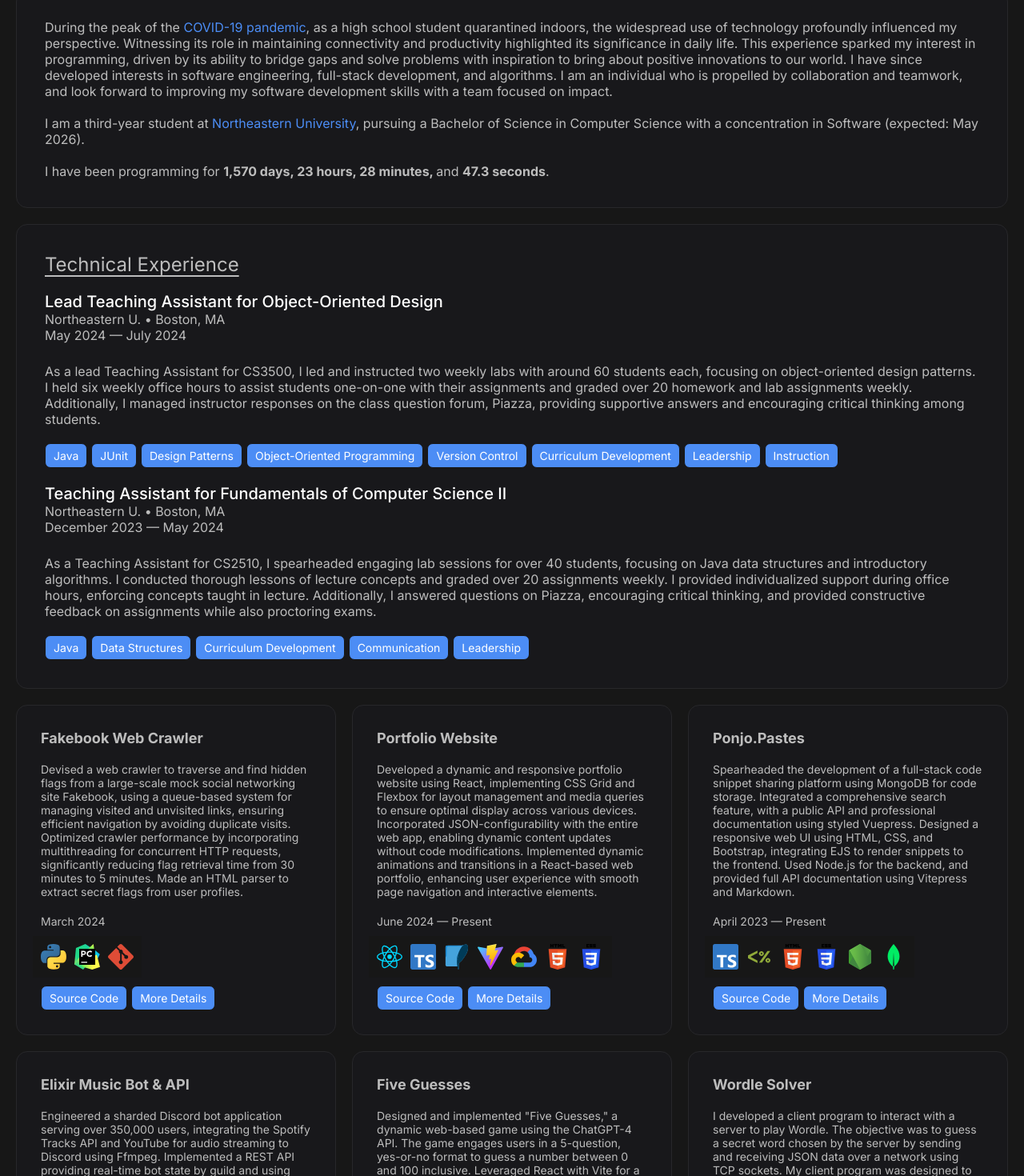
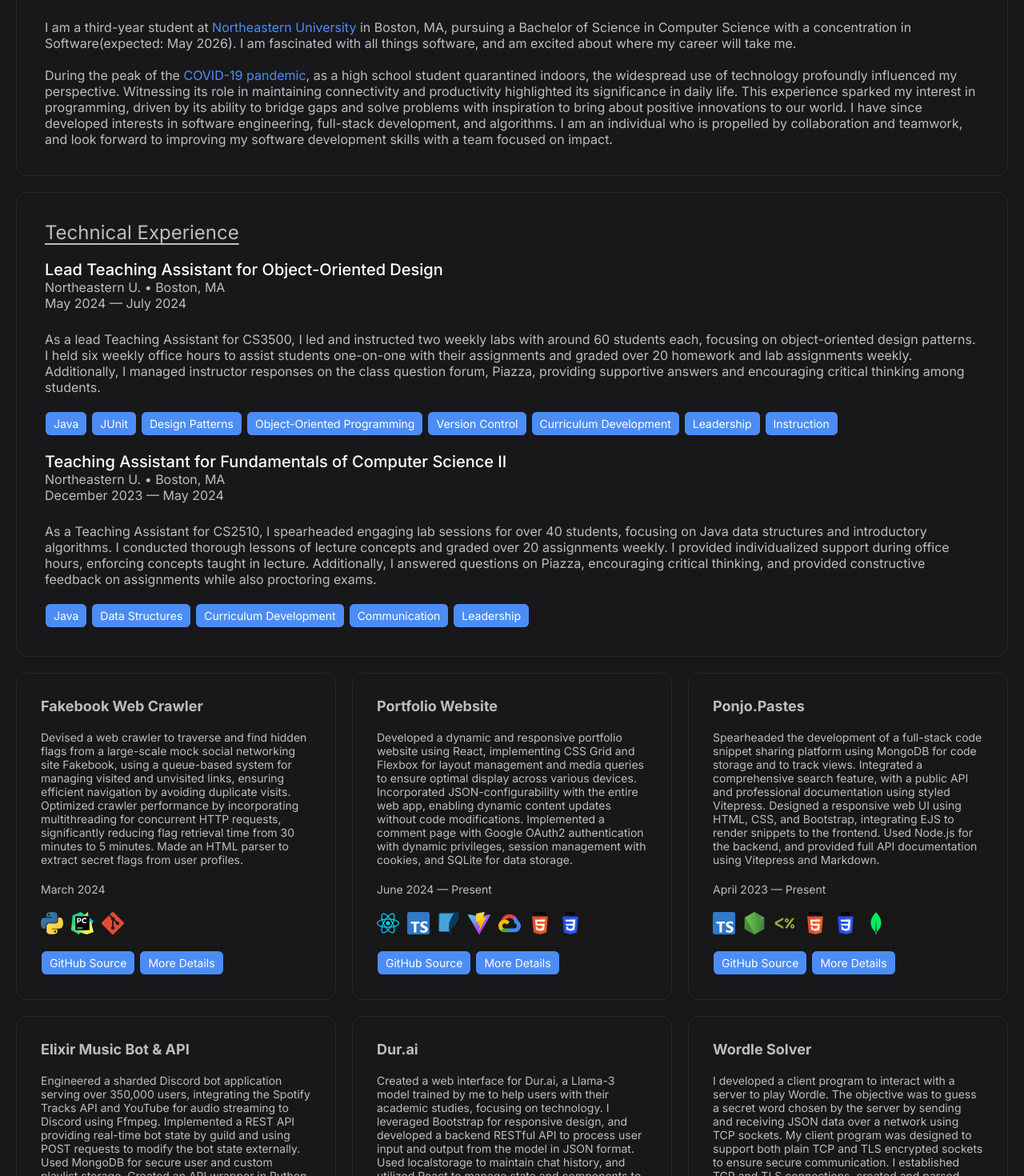
Before and after one commit to Benjaspet/portfolio-react, a React (Vite) app: page / in a window 1280 px wide. Shown: the part 494-1964 px from the top of the page at 80% size. Built offline with nearby package versions, Linux system fonts and the light colour scheme.

Commit message:
feat: project descriptions, change button labels, media queries

```diff
--- a/config/config.json
+++ b/config/config.json
@@ -113,10 +113,11 @@
       "Node.js",
       "Express.js",
       "MongoDB",
-      "Swift",
+      "Vite.js",
       "Git",
       "Docker",
       "AWS",
+      "Google Cloud",
       "Tailwind",
       "Bootstrap",
       "Flask",
@@ -168,7 +169,7 @@
     },
     {
       "name": "Portfolio Website",
-      "description": "Developed a dynamic and responsive portfolio website using React, implementing CSS Grid and Flexbox for layout management and media queries to ensure optimal display across various devices. Incorporated JSON-configurability with the entire web app, enabling dynamic content updates without code modifications. Implemented dynamic animations and transitions in a React-based web portfolio, enhancing user experience with smooth page navigation and interactive elements.",
+      "description": "Developed a dynamic and responsive portfolio website using React, implementing CSS Grid and Flexbox for layout management and media queries to ensure optimal display across various devices. Incorporated JSON-configurability with the entire web app, enabling dynamic content updates without code modifications. Implemented a comment page with Google OAuth2 authentication with dynamic privileges, session management with cookies, and SQLite for data storage.",
       "skills": [
         "React",
         "TypeScript",
@@ -184,13 +185,13 @@
     },
     {
       "name": "Ponjo.Pastes",
-      "description": "Spearheaded the development of a full-stack code snippet sharing platform using MongoDB for code storage. Integrated a comprehensive search feature, with a public API and professional documentation using styled Vuepress. Designed a responsive web UI using HTML, CSS, and Bootstrap, integrating EJS to render snippets to the frontend. Used Node.js for the backend, and provided full API documentation using Vitepress and Markdown.",
+      "description": "Spearheaded the development of a full-stack code snippet sharing platform using MongoDB for code storage and to track views. Integrated a comprehensive search feature, with a public API and professional documentation using styled Vitepress. Designed a responsive web UI using HTML, CSS, and Bootstrap, integrating EJS to render snippets to the frontend. Used Node.js for the backend, and provided full API documentation using Vitepress and Markdown.",
       "skills": [
         "TypeScript",
+        "Nodejs",
         "EJS",
         "HTML-5",
         "CSS-3",
-        "Nodejs",
         "MongoDB"
       ],
       "duration": "April 2023 — Present",
@@ -212,8 +213,8 @@
       "detailRoute": "https://docs.benpetrillo.dev"
     },
     {
-      "name": "Five Guesses",
-      "description": "Designed and implemented \"Five Guesses,\" a dynamic web-based game using the ChatGPT-4 API. The game engages users in a 5-question, yes-or-no format to guess a number between 0 and 100 inclusive. Leveraged React with Vite for a fast and efficient development experience, and employed useState for state management and localStorage for persistent user data. Leveraged Bootstrap for responsive design smooth user experience.",
+      "name": "Dur.ai",
+      "description": "Created a web interface for Dur.ai, a Llama-3 model trained by me to help users with their academic studies, focusing on technology. I leveraged Bootstrap for responsive design, and developed a backend RESTful API to process user input and output from the model in JSON format. Used localstorage to maintain chat history, and utilized React to manage state and components to update the UI dynamically, providing a professional, modern, and seamless user experience.",
       "skills": [
         "React",
         "TypeScript",
@@ -239,7 +240,7 @@
     },
     {
       "name": "Hexagonal Reversi",
-      "description": "Designed and implemented Orthello using Java, incorporating a hexagonal grid to enhance strategic complexity and employing Swing for the GUI and JUnit for testing. Utilized the Model-View-Controller, Strategy, Observer, Adapter, and Factory patterns to structure game architecture. Created AI strategies that enabled different difficulty levels through sophisticated move-selection algorithms.",
+      "description": "Designed and implemented Orthello using Java, incorporating a hexagonal grid to enhance strategic complexity and employing Swing for the GUI and JUnit for testing. Utilized the Model-View-Controller, Strategy, Observer, Adapter, and Factory patterns to structure game architecture. Created AI strategies that enabled different difficulty levels through move-selection algorithms.",
       "skills": [
         "Java",
         "JUnit",
@@ -263,7 +264,7 @@
     },
     {
       "name": "Helios Practice",
-      "description": "Designed a distributed network core for a Minecraft: Bedrock Edition player-versus-player server network. Spearheaded development of an anti-cheat system for the network. Used 3D vectors and movement simulations to flag suspicious movement and range, while preventing autoclicking software by analyzing player latency and clicking patterns. Utilized MySQL to store player data.",
+      "description": "Designed a distributed network core for a Minecraft: Bedrock Edition player-versus-player server network. Spearheaded development of an anti-cheat system for the network. Used 3D vectors and movement simulations to flag suspicious movement and range, while preventing autoclicking software by analyzing player latency and clicking patterns. Utilized MySQL to store player data, and Docker for deployment.",
       "skills": [
         "PHP",
         "Docker",
--- a/src/frontend/components/AboutMe.tsx
+++ b/src/frontend/components/AboutMe.tsx
@@ -17,7 +17,6 @@
 import React, {ReactElement} from "react";
 
 import config from "../../../config/config.json";
-import ElapsedTime from "./ElapsedTime.tsx";
 
 import "../css/About.css";
 import "../css/Boilerplate.css";
@@ -42,6 +41,7 @@ const AboutMe: React.FC = () => {
         name,
         major,
         degree,
+        location,
         graduation,
         concentration,
         url
@@ -58,6 +58,12 @@ const AboutMe: React.FC = () => {
             <div className={"text"}>
                 <div className={"info"}>
                     <p>
+                        I am a third-year student at {neuLink} in {location}, pursuing
+                        a {degree} in {major} with a concentration in {concentration}
+                        (expected: {graduation}). I am fascinated with all things
+                        software, and am excited about where my career will take me.
+                    </p>
+                    <p>
                         During the peak of the {covidLink}, as a high school student quarantined
                         indoors, the widespread use of technology profoundly influenced my
                         perspective. Witnessing its role in maintaining connectivity and
@@ -71,11 +77,6 @@ const AboutMe: React.FC = () => {
                         collaboration and teamwork, and look forward to improving my software
                         development skills with a team focused on impact.
                     </p>
-                    <p>
-                        I am a third-year student at {neuLink}, pursuing
-                        a {degree} in {major} with a concentration in {concentration} (expected: {graduation}).
-                    </p>
-                    <ElapsedTime/>
                 </div>
             </div>
         </div>
--- a/src/frontend/components/ElapsedTime.tsx
+++ /dev/null
@@ -1,59 +0,0 @@
-/*
- * Copyright © 2024 Ben Petrillo. All rights reserved.
- *
- * THE SOFTWARE IS PROVIDED "AS IS", WITHOUT WARRANTY OF ANY KIND,
- * EXPRESS OR IMPLIED, INCLUDING BUT NOT LIMITED TO THE WARRANTIES
- * OF MERCHANTABILITY, FITNESS FOR A PARTICULAR PURPOSE AND
- * NONINFRINGEMENT. IN NO EVENT SHALL THE AUTHORS OR COPYRIGHT
- * HOLDERS BE LIABLE FOR ANY CLAIM, DAMAGES OR OTHER LIABILITY,
- * WHETHER IN AN ACTION OF CONTRACT, TORT OR OTHERWISE, ARISING
- * FROM, OUT OF OR IN CONNECTION WITH THE SOFTWARE OR THE USE
- * OR OTHER DEALINGS IN THE SOFTWARE.
- *
- * All portions of this software are available for public use,
- * provided that credit is given to the original author(s).
- */
-
-import React, { useState, useEffect } from "react";
-
-const ElapsedTime: React.FC = () => {
-
-    const specificDate: Date = new Date('March 11, 2020 04:26:00');
-    const [elapsedTime, setElapsedTime] = useState(calculateElapsedTime());
-
-    useEffect(() => {
-        const interval: NodeJS.Timeout = setInterval(() => {
-            setElapsedTime(calculateElapsedTime());
-        }, 10);
-        return () => clearInterval(interval);
-    });
-
-    function calculateElapsedTime() {
-        const now: Date = new Date();
-        const elapsedMs: number = now.getTime() - specificDate.getTime();
-        const elapsed = {
-            days: Math.floor(elapsedMs / (1000 * 60 * 60 * 24)),
-            hours: Math.floor((elapsedMs % (1000 * 60 * 60 * 24)) / (1000 * 60 * 60)),
-            minutes: Math.floor((elapsedMs % (1000 * 60 * 60)) / (1000 * 60)),
-            seconds: parseFloat(((elapsedMs % (1000 * 60)) / 1000).toFixed(1))
-        }
-        const { days, hours, minutes, seconds } = elapsed;
-        const formattedWithCommas = (num: number): string => {
-            return num.toString().replace(/\B(?=(\d{3})+(?!\d))/g, ",");
-        }
-        return { days, daysString: formattedWithCommas(days), hours, minutes, seconds };
-    }
-
-    const days = elapsedTime.daysString + " day" + (elapsedTime.days != 1 ? "s, " : ",")
-    const hours = elapsedTime.hours + " hour" + (elapsedTime.hours != 1 ? "s, " : ",")
-    const minutes = elapsedTime.minutes + " minute" + (elapsedTime.minutes != 1 ? "s, " : ",")
-    const seconds = elapsedTime.seconds + " second" + (elapsedTime.seconds != 1 ? "s" : "")
-
-    return (
-        <p>
-            I have been programming for <b>{days} {hours} {minutes}</b> and <b>{seconds}</b>.
-        </p>
-    );
-};
-
-export default ElapsedTime;
--- a/src/frontend/components/GridComponent.tsx
+++ b/src/frontend/components/GridComponent.tsx
@@ -36,7 +36,7 @@ const GridComponent: React.FC = () => {
                         <p className={"text"}>
                             <div className={"buttons-skills buttons"}>
                                 <button className={"skill-button"} onClick={() => openUrl(proj.source)}>
-                                    <span>Source Code</span>
+                                    <span>GitHub Source</span>
                                 </button>
                                 <button className={"skill-button"} onClick={() => openUrl(proj.detailRoute)}>
                                     <span>More Details</span>
--- a/src/frontend/css/GridComponent.css
+++ b/src/frontend/css/GridComponent.css
@@ -60,13 +60,13 @@
     font-size: 14px;
 }
 
-@media (max-width: 1024px) {
+@media (max-width: 1180px) {
     .grid-container {
         grid-template-columns: repeat(2, 1fr);
     }
 }
 
-@media (max-width: 996px) {
+@media (max-width: 860px) {
     .grid-container {
         grid-template-columns: 1fr;
         gap: 10px;
--- a/src/frontend/css/SkillIcon.css
+++ b/src/frontend/css/SkillIcon.css
@@ -17,8 +17,8 @@
 
 .tool-icon {
     margin: 5px;
-    height: 32px;
-    width: 32px;
+    height: 28px;
+    width: 28px;
     cursor: pointer;
     display: flex;
     justify-content: center;
```
Also changed, not shown: src/frontend/components/CommentForm.tsx (+1 -20 lines), src/frontend/components/Comments.tsx (+5 -4 lines), public/favicon-small.png (added).
